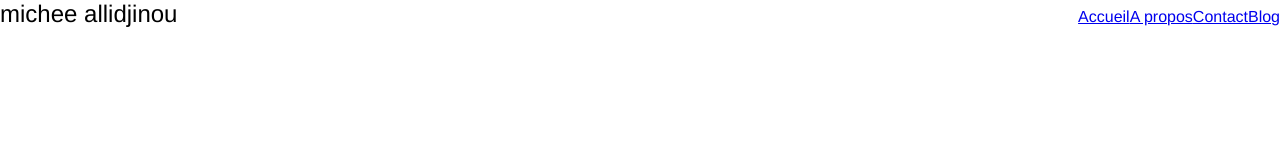
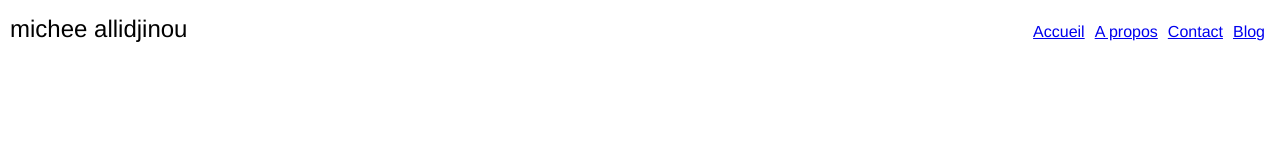
Before and after one commit to yoshua70/micheeblog, a Gatsby site: page / in a window 1280 px wide. Built offline with nearby package versions, Linux system fonts and the light colour scheme; Gatsby itself is replaced by a stand-in of ours.

Commit message:
Changes to the header

```diff
--- a/src/components/Header.js
+++ b/src/components/Header.js
@@ -1,19 +1,14 @@
 import React from 'react';
-import { Link } from 'gatsby';
 
 import './../styles/Header.css';
+import Nav from './Nav';
 
 export default class Header extends React.Component {
   render() {
     return (
       <header className="header">
         <h1 className="header__sitename">michee allidjinou</h1>
-        <nav className="header__nav">
-          <Link to="/">Accueil</Link>
-          <Link to="/about">A propos</Link>
-          <Link to="/contact">Contact</Link>
-          <Link to="/blog">Blog</Link>
-        </nav>
+        <Nav/>
       </header>
     );
   }
--- /dev/null
+++ b/src/components/Nav.js
@@ -0,0 +1,16 @@
+import React from 'react';
+import { Link } from 'gatsby';
+
+import './../styles/Nav.css';
+export default class Nav extends React.Component {
+  render() {
+    return (
+      <nav className="nav">
+        <Link to="/" className="nav__link">Accueil</Link>
+        <Link to="/about" className="nav__link">A propos</Link>
+        <Link to="/contact" className="nav__link">Contact</Link>
+        <Link to="/blog" className="nav__link">Blog</Link>
+      </nav>
+    )
+  }
+}
--- a/src/styles/Header.css
+++ b/src/styles/Header.css
@@ -3,4 +3,5 @@
   align-items: baseline;
   flex-wrap: wrap;
   justify-content: space-between;
+  margin: 1.5rem 1rem;
 }
--- /dev/null
+++ b/src/styles/Nav.css
@@ -0,0 +1,13 @@
+.nav {
+  display: flex;
+  justify-content: space-between;
+}
+
+.nav__link {
+  margin-left: 0.5rem;
+  margin-right: 0.5rem;
+}
+
+.nav:first-child {
+  margin-left: 0;
+}
```
